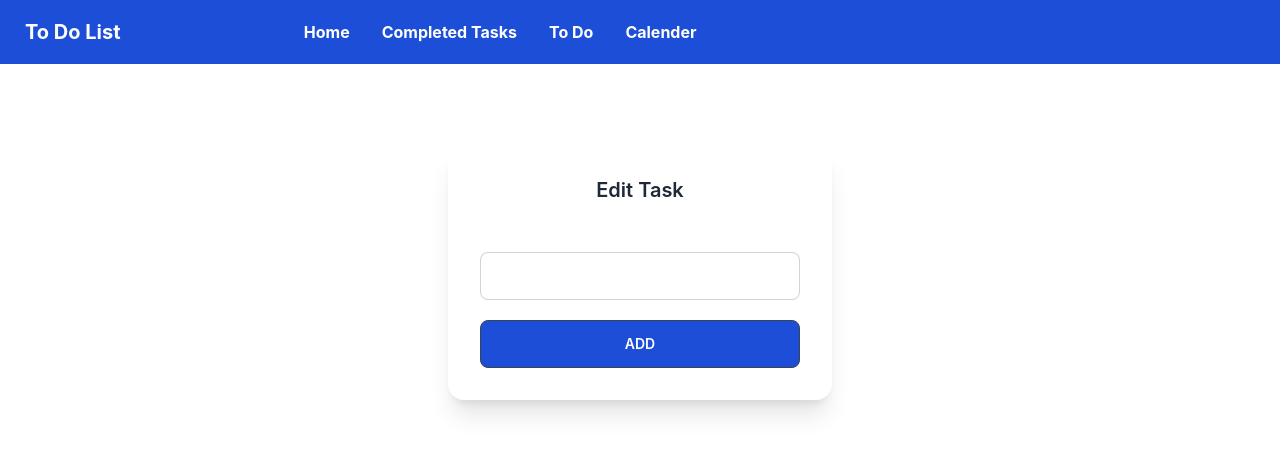
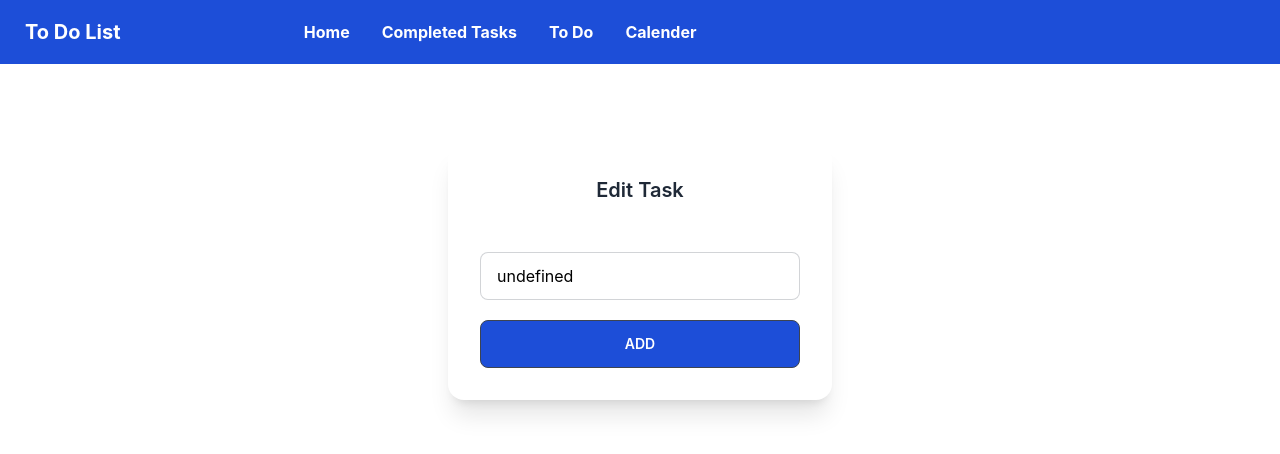
Before and after one commit to FahamidulDipro/to-do-list-client, a React (Create React App) app: page /edit/1 in a window 1280 px wide. Shown: the top 454 px of the page. Built offline with nearby package versions, Linux system fonts and the light colour scheme; no server answers.

Commit message:
placeholder color changed"

```diff
--- a/src/components/CompletedTasks/CompletedTasks.js
+++ b/src/components/CompletedTasks/CompletedTasks.js
@@ -7,6 +7,7 @@ const CompletedTasks = () => {
           .then((res) => res.json())
           .then((data) => setCompletedTasks(data));
       }, []);
+
     return (
         <div className='h-screen mt-20'>
           <div className="overflow-x-auto">
--- a/src/components/Edit/Edit.js
+++ b/src/components/Edit/Edit.js
@@ -12,20 +12,58 @@ const Edit = () => {
       .then((res) => res.json())
       .then((data) => setToDoItems(data));
   }, []);
+
   const selectedTask = toDoItems.find((item) => item._id === taskId);
-
+  const { register, handleSubmit } = useForm({});
+  const onSubmit = (data) => {
+    data.taskId = taskId;
+    fetch("http://localhost:5000/editTask", {
+      method: "PUT",
+      headers: {
+        "content-type": "application/json",
+      },
+      body: JSON.stringify(data),
+    })
+      .then((res) => res.json())
+      .then((result) => console.log(result));
+    console.log(data);
+  };
   // const [preloadedValue, setPreloadedValue] = useState([
   //   { todoItem: selectedTask?.todoItem },
   // ]);
-  console.log(selectedTask?.todoItem);
-  const [data, setData] = useState(null);
-  useEffect(() => {
-    setData(selectedTask);
-  }, [data]);
+  // console.log(selectedTask?.todoItem);
+  // const [data, setData] = useState(null);
+  // useEffect(() => {
+  //   setData(selectedTask);
+  // }, [data]);
   // const preloadedValue = {
   //   toDoItem: selectedTask?.toDoItem,
   // };
 
-  return <EditForm preloadedValue={data}></EditForm>;
+  // return <EditForm preloadedValue={data}></EditForm>;
+  return (
+    <div className="h-screen mt-20">
+      <div className="flex justify-center items-center mt-20">
+        <div className="card w-96 bg-base-100 shadow-xl">
+          <div className="card-body">
+            <h2 className="card-title justify-center mb-10">Edit Task</h2>
+            <form onSubmit={handleSubmit(onSubmit)}>
+              <input
+                {...register("todoItem")}
+                type="text"
+                placeholder={`${selectedTask?.todoItem}`}
+                className="input input-bordered w-full max-w-xs placeholder-black"
+              />
+              <div className="card-actions justify-end">
+                <button className="btn bg-blue-700 w-full mt-5" type="submit">
+                  Add
+                </button>
+              </div>
+            </form>
+          </div>
+        </div>
+      </div>
+    </div>
+  );
 };
 export default Edit;
--- a/src/components/Edit/EditForm.js
+++ b/src/components/Edit/EditForm.js
@@ -44,7 +44,7 @@ const EditForm = ({ preloadedValue }) => {
               <input
                 {...register("todoItem")}
                 type="text"
-                //   placeholder={`${selectedTask?.todoItem}`}
+                // placeholder={`${selectedTask?.todoItem}`}
                 className="input input-bordered w-full max-w-xs"
               />
               <div className="card-actions justify-end">
```
